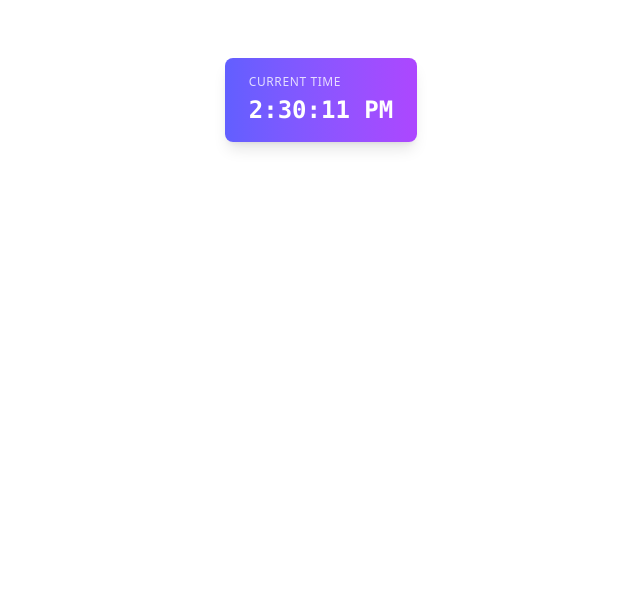
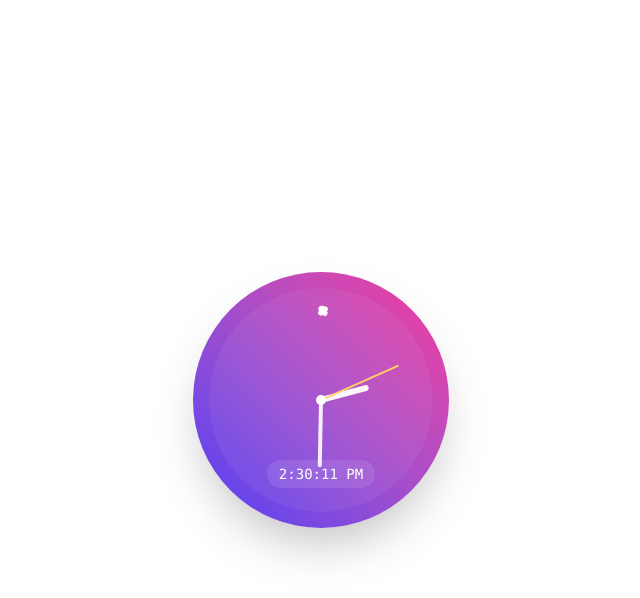
Before and after one commit to Abhimanyu012/learnReact, a React (Vite) app: page / in a window 1280 px wide. Shown: the top 598 px of the page, without its empty margins (319-959 px from the left). Built offline with nearby package versions, Linux system fonts and the light colour scheme.

Commit message:
Enhance Clock and Checkboxes components with improved functionality and styling

```diff
--- a/src/components/Checkboxes.jsx
+++ b/src/components/Checkboxes.jsx
@@ -18,16 +18,16 @@ const Checkboxes = () => {
             <h1 className='text-2xl'>skills </h1>
 
             <div className='border-2 h-1/2 p-5 '>
-                <input type="checkbox" onChange={handleSkill} id='php' className='m-2' value={"php"} />
+                <input type="checkbox" onChange={handleSkill} id='php' className='m-2' value={"php"} checked={skill.includes('php')} />
                 <label htmlFor="php">PHP</label>
 
-                <input type="checkbox" onChange={handleSkill} id='java' className='m-2' value={"java"} />
+                <input type="checkbox" onChange={handleSkill} id='java' className='m-2' value={"java"} checked={skill.includes('java')} />
                 <label htmlFor="java">JAVA</label>
 
-                <input type="checkbox" onChange={handleSkill} id='python' className='m-2' value={"python"} />
+                <input type="checkbox" onChange={handleSkill} id='python' className='m-2' value={"python"} checked={skill.includes('python')} />
                 <label htmlFor="python">PYTHON</label>
 
-                <input type="checkbox" onChange={handleSkill} id='node' className='m-2' value={"node"} />
+                <input type="checkbox" onChange={handleSkill} id='node' className='m-2' value={"node"} checked={skill.includes('node')} />
                 <label htmlFor="node">NODE</label>
             </div>
 
--- a/src/components/Clock.jsx
+++ b/src/components/Clock.jsx
@@ -1,20 +1,78 @@
 import React, { useEffect, useState } from 'react'
 
 const Clock = () => {
-    const [time, setTime] = useState(0)
+    const [time, setTime] = useState(()=>new Date().toLocaleTimeString())
 
     useEffect(() => {
-        setInterval(() => {
+        const id = setInterval(() => {
             setTime(new Date().toLocaleTimeString())
         }, 1000);
+
+        return()=>clearInterval(id)
     }, [])
 
 
+    const now = new Date()
+    const seconds = now.getSeconds()
+    const minutes = now.getMinutes() + seconds / 60
+    const hours = (now.getHours() % 12) + minutes / 60
+
+    const secDeg = seconds * 6
+    const minDeg = minutes * 6
+    const hourDeg = hours * 30
+
+    const handStyle = (deg, width, height, color) => ({
+        position: 'absolute',
+        top: '50%',
+        left: '50%',
+        transform: `translate(-50%,-100%) rotate(${deg}deg)`,
+        transformOrigin: '50% 100%',
+        width,
+        height,
+        background: color,
+        borderRadius: 4,
+    })
+
     return (
-        <div className="flex items-center justify-center h-50">
-            <div className="bg-linear-to-r from-indigo-500 to-purple-500 text-white px-6 py-4 rounded-lg shadow-lg">
-                <div className="text-xs uppercase tracking-wider opacity-80">Current Time</div>
-                <div className="mt-1 text-2xl font-mono font-semibold">{time}</div>
+        <div className="flex items-center justify-center h-screen">
+            <div className="w-64 h-64 rounded-full bg-linear-to-tr from-indigo-600 to-pink-500 p-4 flex items-center justify-center shadow-2xl">
+                <div className="relative w-full h-full rounded-full bg-white/5 backdrop-blur-sm flex items-center justify-center">
+                    {/* analog hands */}
+                    <div style={handStyle(hourDeg, '6px', '22%', 'rgba(255,255,255,0.95)')} />
+                    <div style={handStyle(minDeg, '4px', '30%', 'rgba(255,255,255,0.9)')} />
+                    <div style={handStyle(secDeg, '2px', '38%', '#ffd166')} />
+
+                    {/* center cap */}
+                    <div
+                        className="absolute bg-white rounded-full"
+                        style={{ width: 10, height: 10, top: '50%', left: '50%', transform: 'translate(-50%,-50%)' }}
+                    />
+
+                    {/* hour markers */}
+                    {Array.from({ length: 12 }).map((_, i) => {
+                        const angle = i * 30
+                        return (
+                            <div
+                                key={i}
+                                style={{
+                                    position: 'absolute',
+                                    top: '8%',
+                                    left: '50%',
+                                    transform: `rotate(${angle}deg) translateY(-2%) translateX(-50%)`,
+                                    width: i % 3 === 0 ? '4px' : '2px',
+                                    height: i % 3 === 0 ? '10px' : '6px',
+                                    background: 'rgba(255,255,255,0.9)',
+                                    borderRadius: 2,
+                                }}
+                            />
+                        )
+                    })}
+
+                    {/* digital readout */}
+                    <div className="absolute bottom-6 text-white text-sm font-mono bg-white/10 px-3 py-1 rounded-full">
+                        {time}
+                    </div>
+                </div>
             </div>
         </div>
     )
```
